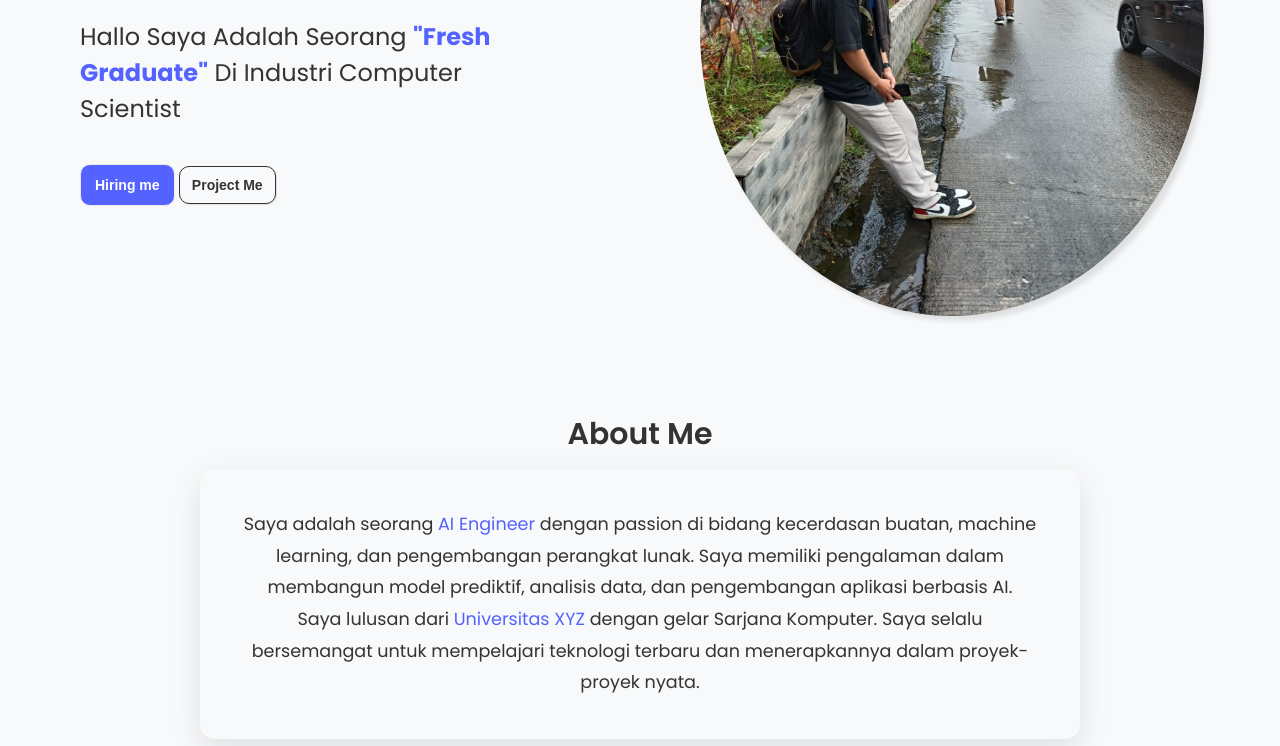
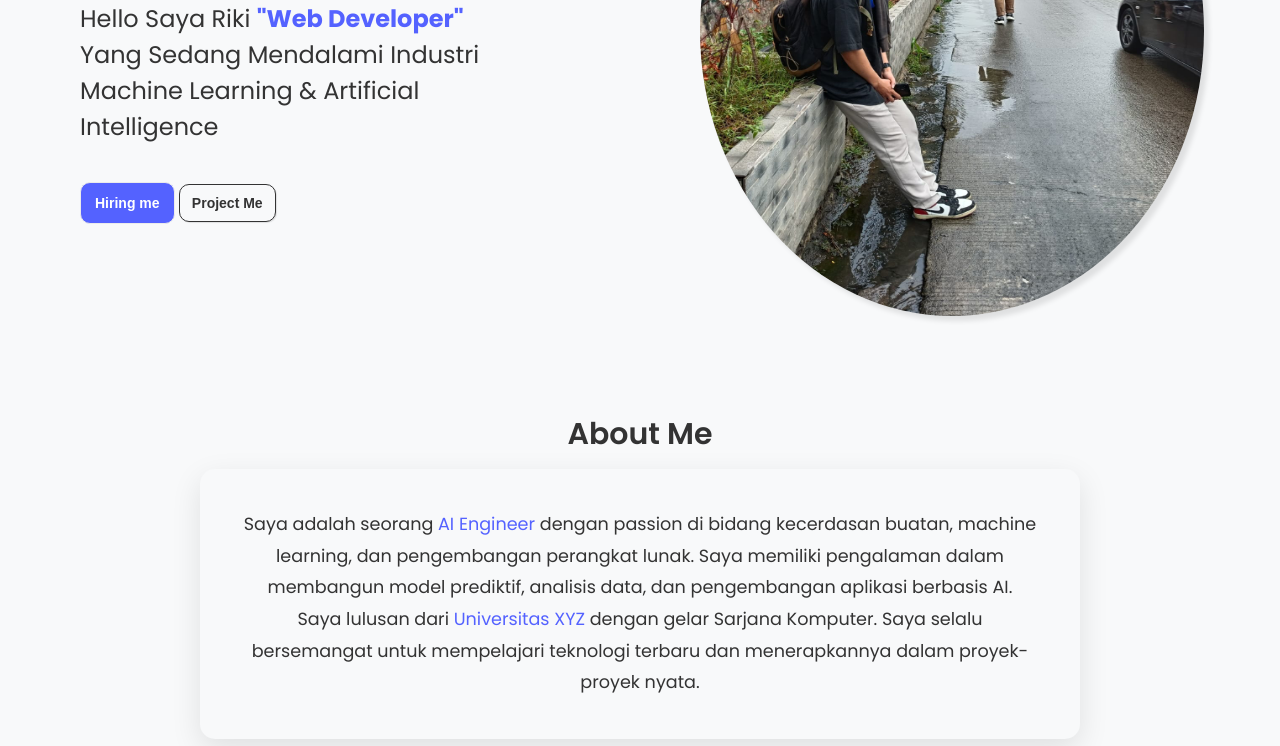
Before and after one commit to Rikivcstar/Myportfolio, a plain HTML site: page index.html in a window 1280 px wide. Shown: the part 354-1100 px from the top of the page. Drawn offline with Linux system fonts and the light colour scheme; a web font is replaced by a local one.

Commit message:
Update Headline pada hero

```diff
--- a/index.html
+++ b/index.html
@@ -54,8 +54,8 @@
           <h1 class="tagline">Riki Reza Ryansyah</h1>
         </div>
         <p class="description">
-          Hallo Saya Adalah Seorang <span>"Fresh Graduate"</span> Di Industri
-          Computer Scientist
+          Hello Saya Riki <span>"Web Developer"</span> Yang Sedang Mendalami
+          Industri Machine Learning & Artificial Intelligence
         </p>
         <div>
           <button class="btn-orange">Hiring me</button>
```
